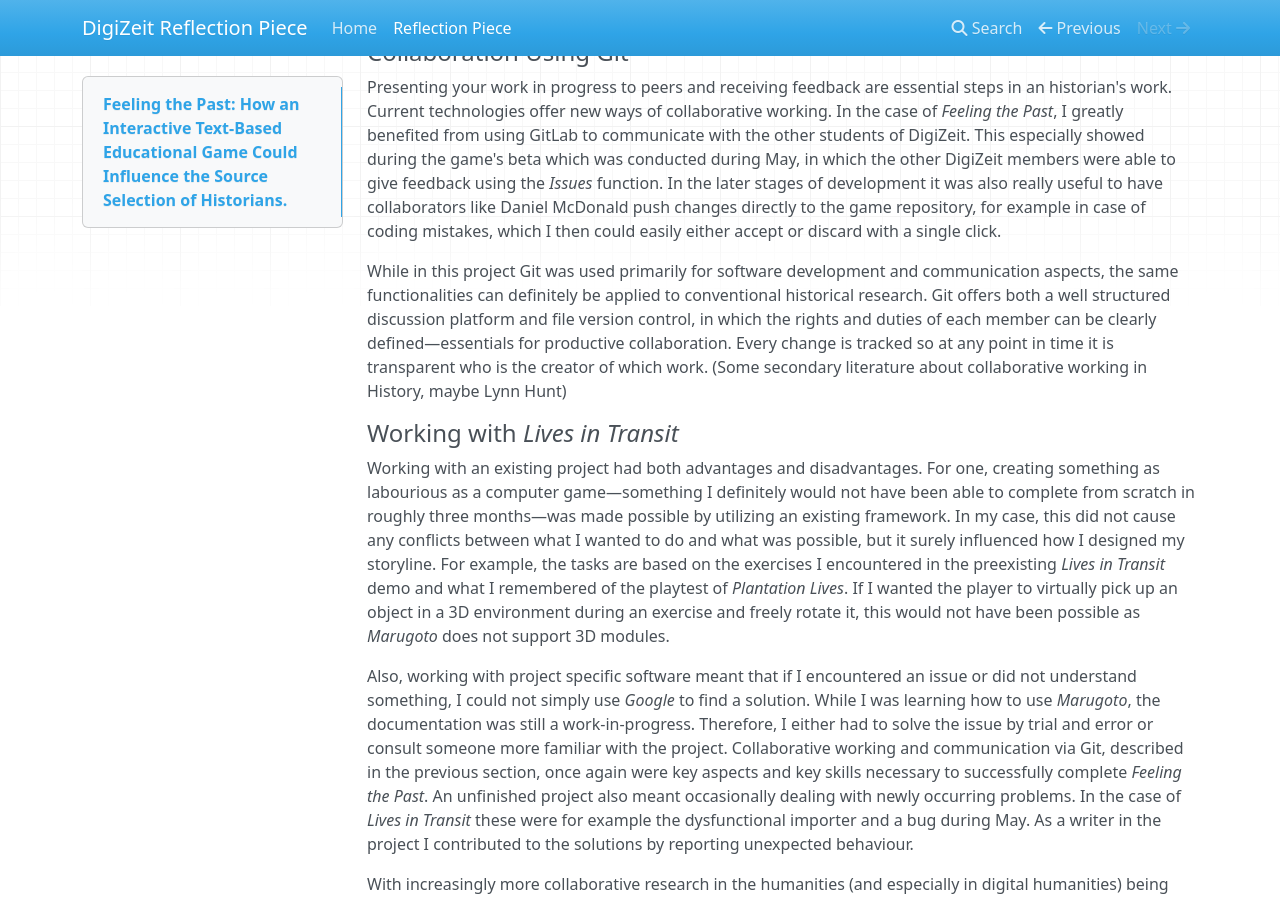
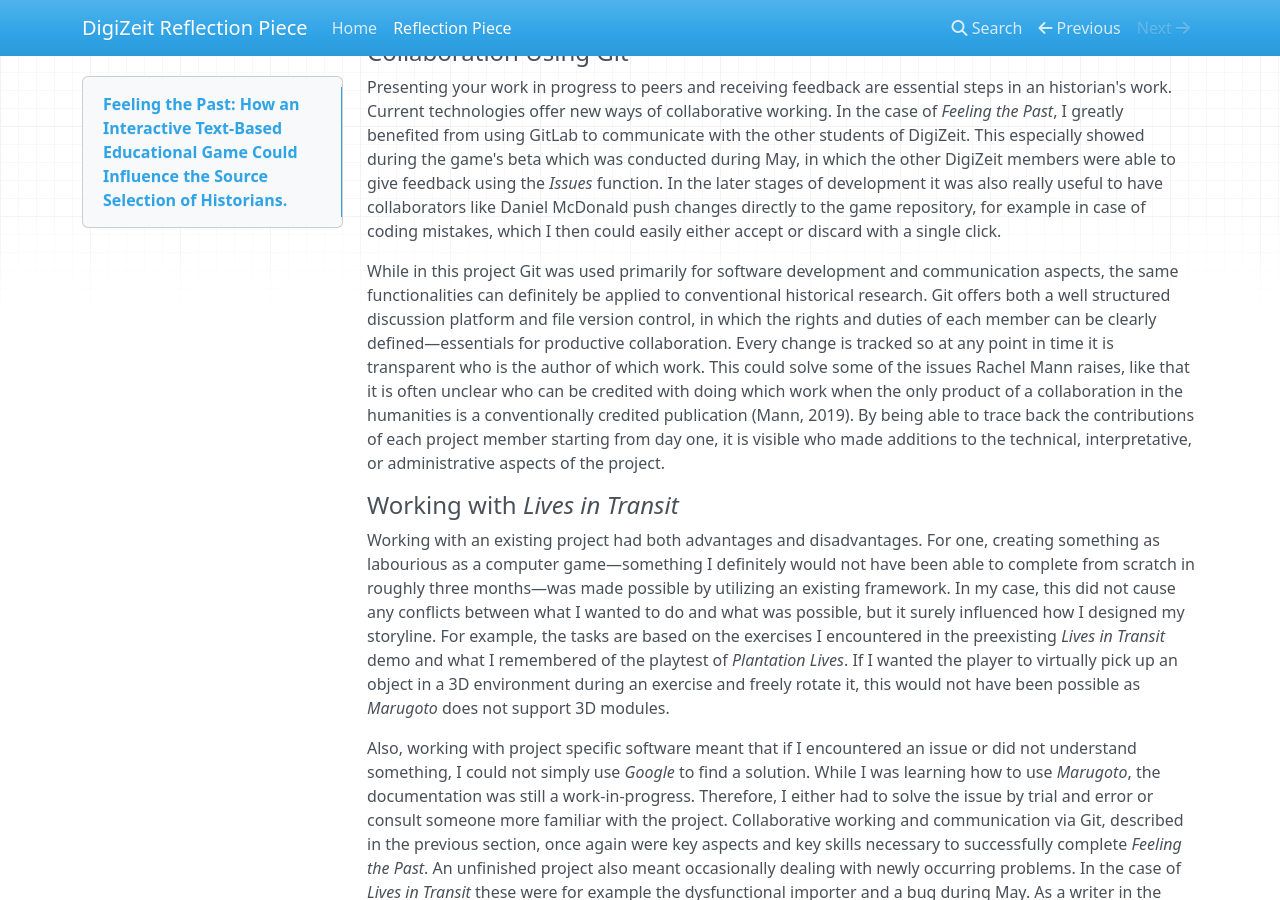
Before and after one commit to henokemp/university-work, an MkDocs documentation site: the page built from docs/digizeit-reflection.md, in a window 1280 px wide and 900 px high, scrolled down 1297 px. Built offline with MkDocs 1.6.1, drawn with Linux system fonts in a browser that asks for light colours; nearby versions of some CDN libraries; some of the changed text lies outside the part shown.

Commit message:
additions to git paragraph

```diff
--- a/docs/digizeit-reflection.md
+++ b/docs/digizeit-reflection.md
@@ -20,7 +20,7 @@ The goal of the game *Feeling the Past* is to illustrate the possible benefits o
 
 Presenting your work in progress to peers and receiving feedback are essential steps in an historian's work. Current technologies offer new ways of collaborative working. In the case of *Feeling the Past*, I greatly benefited from using GitLab to communicate with the other students of DigiZeit. This especially showed during the game's beta which was conducted during May, in which the other DigiZeit members were able to give feedback using the *Issues* function. In the later stages of development it was also really useful to have collaborators like Daniel McDonald push changes directly to the game repository, for example in case of coding mistakes, which I then could easily either accept or discard with a single click.
 
-While in this project Git was used primarily for software development and communication aspects, the same functionalities can definitely be applied to conventional historical research. Git offers both a well structured discussion platform and file version control, in which the rights and duties of each member can be clearly defined—essentials for productive collaboration. Every change is tracked so at any point in time it is transparent who is the creator of which work. (Some secondary literature about collaborative working in History, maybe Lynn Hunt)
+While in this project Git was used primarily for software development and communication aspects, the same functionalities can definitely be applied to conventional historical research. Git offers both a well structured discussion platform and file version control, in which the rights and duties of each member can be clearly defined—essentials for productive collaboration. Every change is tracked so at any point in time it is transparent who is the author of which work. This could solve some of the issues Rachel Mann raises, like that it is often unclear who can be credited with doing which work when the only product of a collaboration in the humanities is a conventionally credited publication (Mann, 2019). By being able to trace back the contributions of each project member starting from day one, it is visible who made additions to the technical, interpretative, or administrative aspects of the project.
 
 #### Working with ***Lives in Transit***
 
@@ -100,6 +100,8 @@ Lahnwong, Chayanit: The Framework Development for Interpretation Of Students Rea
 
 Lauber, Erick: The Design of 3-D, Fast-Action Digital Games for the Classroom. In: *Educational Technology*, Vol. 45, No. 6 (November-December 2005). pp. 52—55.
 
+Mann, Rachel: Paid to Do but Not to Think: Reevaluating the Role of Graduate Student Collaborators. In: Gold, Matthew K. / Klein, Lauren F. (eds.): Debates in the Digital Humanities 2019. Minneapolis 2019. pp. 268—278.
+
 Milligan Ian: Illusionary Order: Online Databases, Optical Character Recognition, and Canadian History, 1997–2010. In: *Canadian Historical Review*, Vol. 94, No. 4 (2013). 540–569. Citation from: Putnam 2016.
 
 Pérez-Colado, Víctor Manuel et al.: Simplifying the Creation of Adventure Serious Games with Educational-Oriented Features. In: *Journal of Educational Technology & Society*, Vol. 22, No. 3 (July 2019). pp. 32—46.
```
